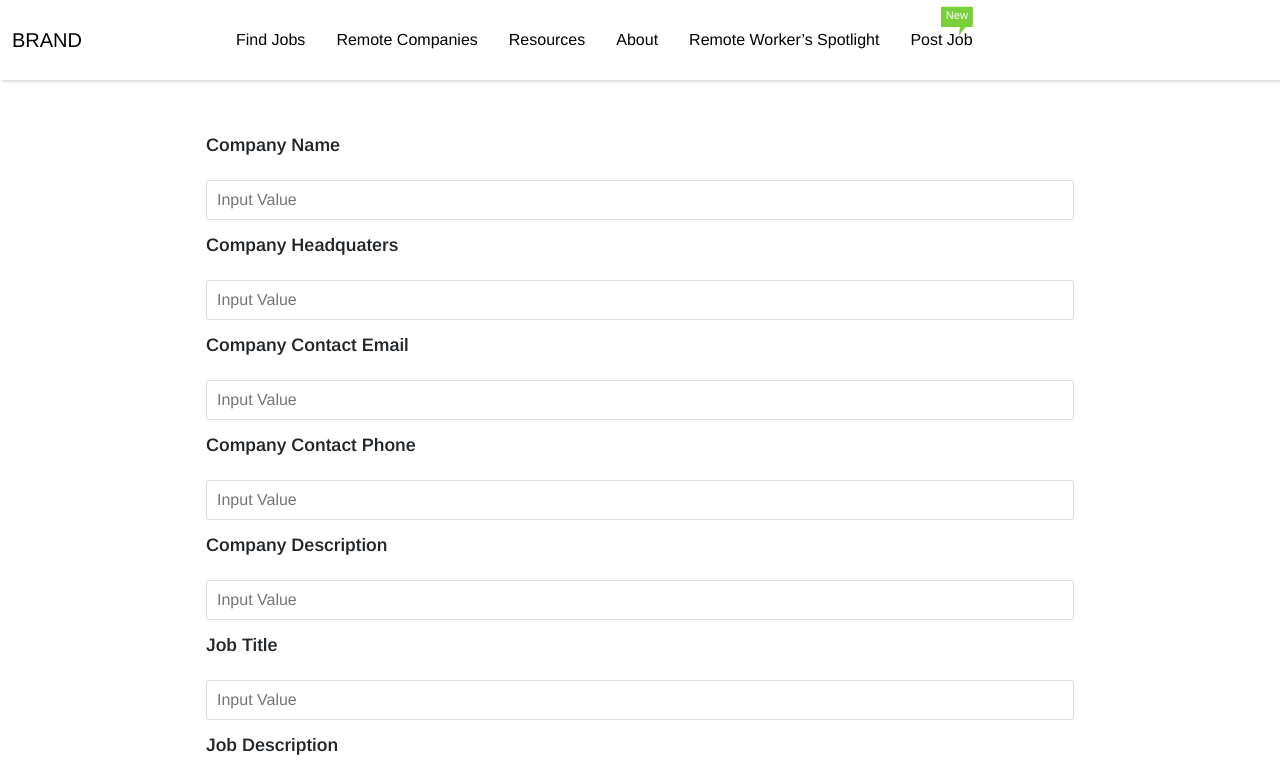
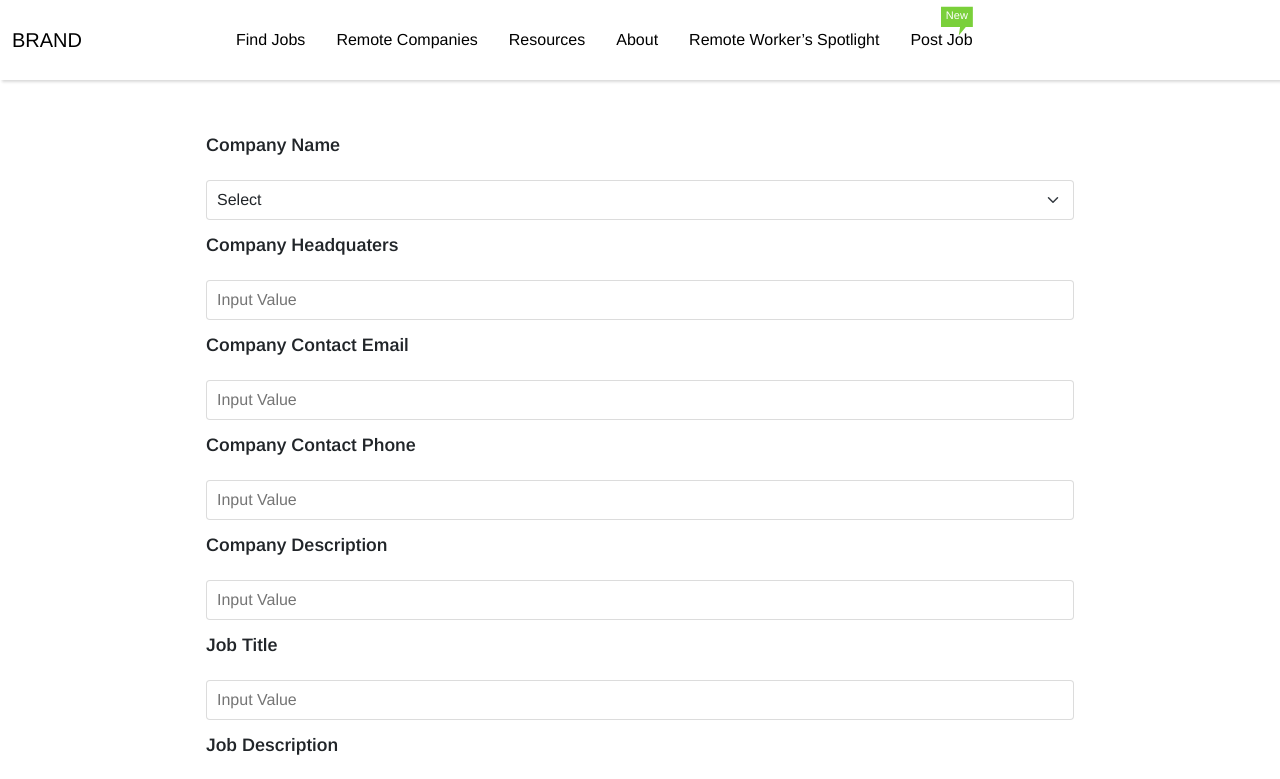
Before and after one commit to c4928315/project002, a React (Create React App) app: page /AdminArea in a window 1280 px wide. Shown: the top 779 px of the page. Built offline with nearby package versions, Linux system fonts and the light colour scheme; no server answers; some icons are missing.

Commit message:
on my way

```diff
--- a/src/Components/Forms/PostJob/postJob.js
+++ b/src/Components/Forms/PostJob/postJob.js
@@ -1,21 +1,26 @@
 import React, { useState } from "react";
 import DatePicker from "react-datepicker";
 import "react-datepicker/dist/react-datepicker.css";
+import useFetch from "../../../Hooks/useFetch";
 import "./postJob.css";
 
 function PostJob() {
   const [startDate, setStartDate] = useState(new Date());
 
+  const {data: companyDropdown} = useFetch("https://efmsapi-staging.azurewebsites.net/api/Companies/getCompaniesDropDown")
+
+  console.log(companyDropdown)
   return (
     <div className="postJob">
       <div className="postForm">
         <div className="postFormInputContainer">
           <label>Company Name</label>
-          <input
-            type="text"
-            className="postFormInput"
-            placeholder="Input Value"
-          />
+           <select className="form-select postFormInput" aria-label="Default select example">
+              <option defaultValue>Select</option>
+              <option value="1">One</option>
+              <option value="2">Two</option>
+              <option value="3">Three</option>
+            </select>
         </div>
         <div className="postFormInputContainer">
           <label>Company Headquaters</label>
--- a/src/Components/Testimonials/testimonials.css
+++ b/src/Components/Testimonials/testimonials.css
@@ -54,7 +54,8 @@
     margin-bottom: 30px;
     color: var(--light-gray);
     letter-spacing: 0.03em;
-    font-size: 17px;
+    font-size: 1.1em;
+    font-weight: 100 !important;
 }
 
 .testimonyContent{
@@ -131,4 +132,28 @@
         width: 90%;
         margin: 0 auto;
     }
+
+    .userTestimony{
+        font-size: 0.9em;
+    }
+
+    .topDecor p{
+        font-size: 1.2em;
+        margin: 0;
+        margin-bottom: 0 !important;
+        width: 100%;
+    }
+
+    .topDecor{
+        margin-bottom: 0 !important;
+        width: 100%;
+    }
+
+    .testimonyContent{
+        padding: 5%;
+    }
+
+    .testimonaialCarousel{
+        height: 30vh;
+    }
   }
```
